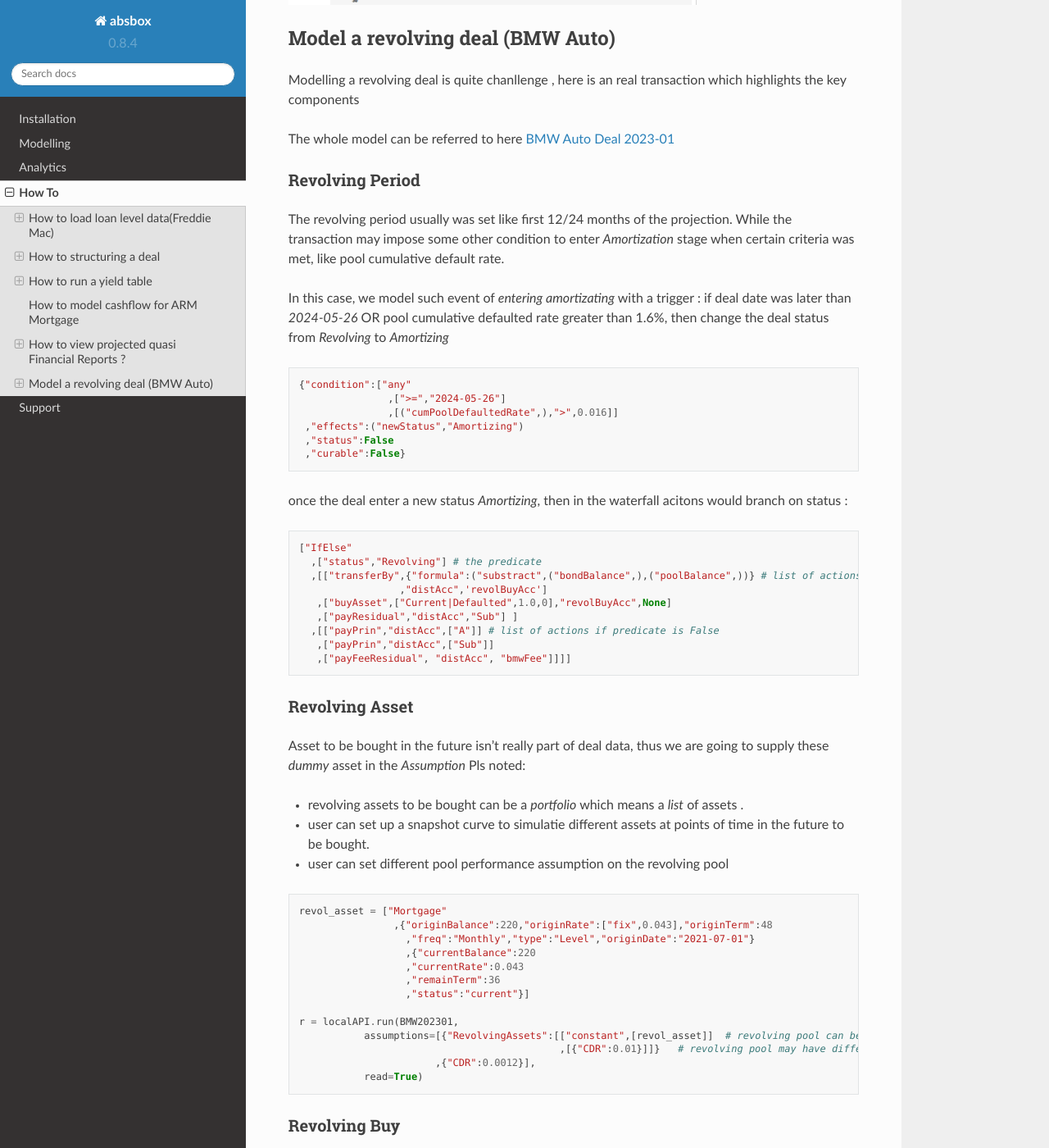
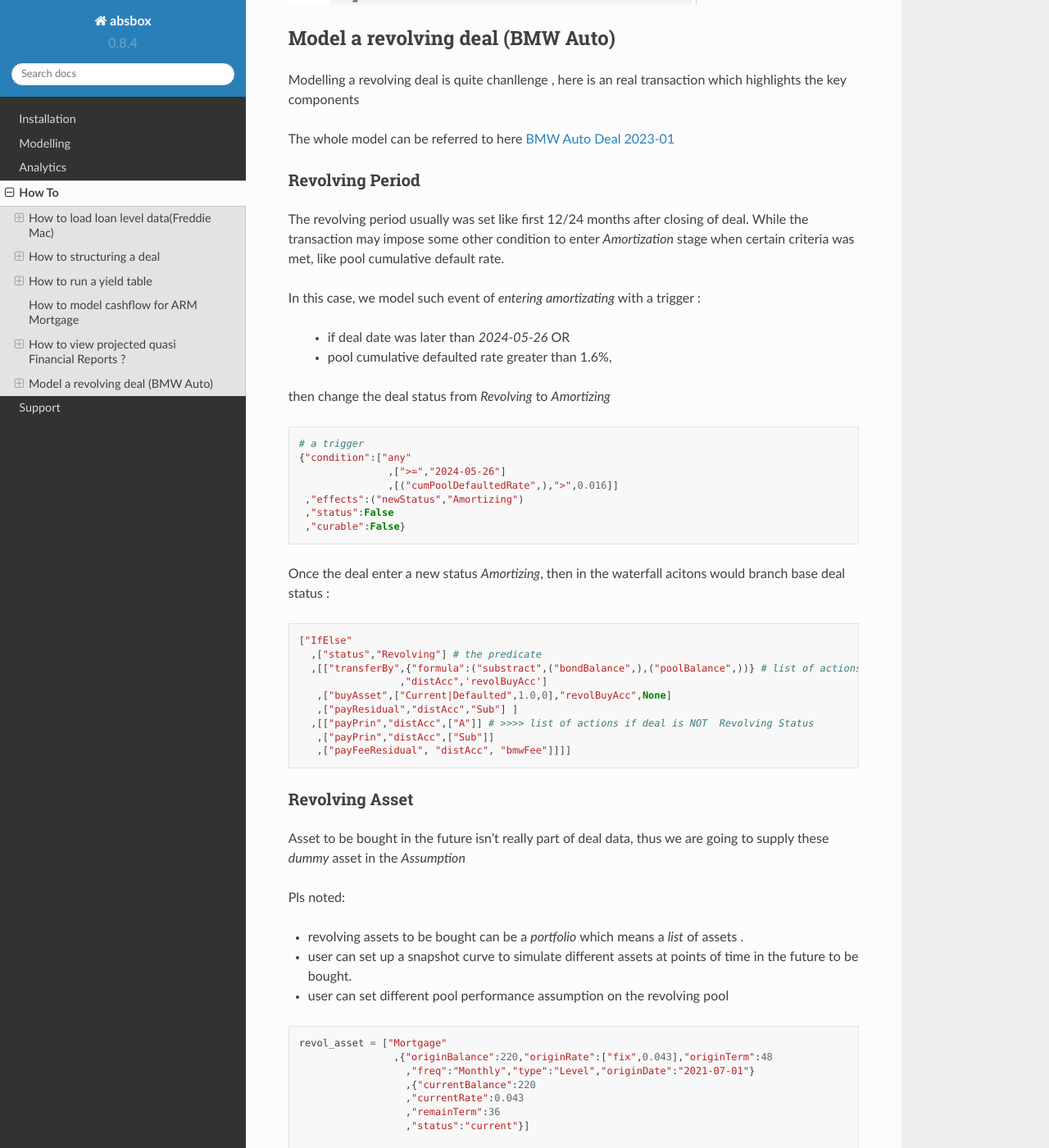
Before and after one commit to yellowbean/absbox-doc, a Sphinx documentation site: the page built from docs/source/howto.rst, in a window 1280 px wide and 1400 px high, scrolled down 9833 px. Shown: the whole window at 82% size. Built offline with Sphinx 7.4.7 and the Read the Docs theme 2.0.0, drawn with Linux system fonts in a browser that asks for light colours; some of the changed text lies outside the part shown.

Commit message:
update reovling how to

```diff
--- a/docs/source/howto.rst
+++ b/docs/source/howto.rst
@@ -465,12 +465,18 @@ The whole model can be referred to here :ref:`BMW Auto Deal 2023-01`
 
 Revolving Period
 ^^^^^^^^^^^^^^^^^^^
-The revolving period usually was set like first 12/24 months of the projection. While the transaction may impose some other condition to enter `Amortization` stage when certain criteria was met, like pool cumulative default rate.
+The revolving period usually was set like first 12/24 months after closing of deal. While the transaction may impose some other condition to enter `Amortization` stage when certain criteria was met, like pool cumulative default rate.
 
-In this case, we model such event of `entering amortizating` with a trigger : if deal date was later than `2024-05-26` OR pool cumulative defaulted rate greater than 1.6%, then change the deal status from `Revolving` to `Amortizing`
+In this case, we model such event of `entering amortizating` with a trigger :
+
+  * if deal date was later than `2024-05-26` OR
+  * pool cumulative defaulted rate greater than 1.6%,
+
+then change the deal status from `Revolving` to `Amortizing`
 
 .. code-block:: python
 
+  # a trigger
   {"condition":["any"
                  ,[">=","2024-05-26"]
                  ,[("cumPoolDefaultedRate",),">",0.016]]
@@ -478,7 +484,7 @@ In this case, we model such event of `entering amortizating` with a trigger : if
    ,"status":False
    ,"curable":False}
 
-once the deal enter a new status `Amortizing`, then in the waterfall acitons would branch on status :
+Once the deal enter a new status `Amortizing`, then in the waterfall acitons would branch base deal status :
 
 .. code-block:: python
 
@@ -488,7 +494,7 @@ once the deal enter a new status `Amortizing`, then in the waterfall acitons wou
                    ,"distAcc",'revolBuyAcc']
      ,["buyAsset",["Current|Defaulted",1.0,0],"revolBuyAcc",None]
      ,["payResidual","distAcc","Sub"] ]
-    ,[["payPrin","distAcc",["A"]] # list of actions if predicate is False
+    ,[["payPrin","distAcc",["A"]] # >>>> list of actions if deal is NOT  Revolving Status
      ,["payPrin","distAcc",["Sub"]]
      ,["payFeeResidual", "distAcc", "bmwFee"]]]]
 
@@ -497,10 +503,11 @@ Revolving Asset
 ^^^^^^^^^^^^^^^^^^
 
 Asset to be bought in the future isn't really part of deal data, thus we are going to supply these `dummy` asset in the `Assumption`
+
 Pls noted:
 
 * revolving assets to be bought can be a `portfolio` which means a `list` of assets .
-* user can set up a snapshot curve to simulatie different assets at points of time in the future to be bought.
+* user can set up a snapshot curve to simulate different assets at points of time in the future to be bought.
 * user can set different pool performance assumption on the revolving pool
 
 .. code-block:: python
@@ -539,7 +546,7 @@ Pricing an revolving asset would have a huge impact on the pool cashflow .
    ,["status","Revolving"]
    ,[["transferBy",{"formula":("substract",("bondBalance",),("poolBalance",))}
                   ,"distAcc",'revolBuyAcc']
-    ,["buyAsset",["Current|Defaulted",1.0,0],"revolBuyAcc",None]
+    ,["buyAsset",["Current|Defaulted",1.0,0],"revolBuyAcc",None] # <--- action of buying revolving assets
     ,["payResidual","distAcc","Sub"] ]
    ,[["payPrin","distAcc",["A"]]
     ,["payPrin","distAcc",["Sub"]]
```
